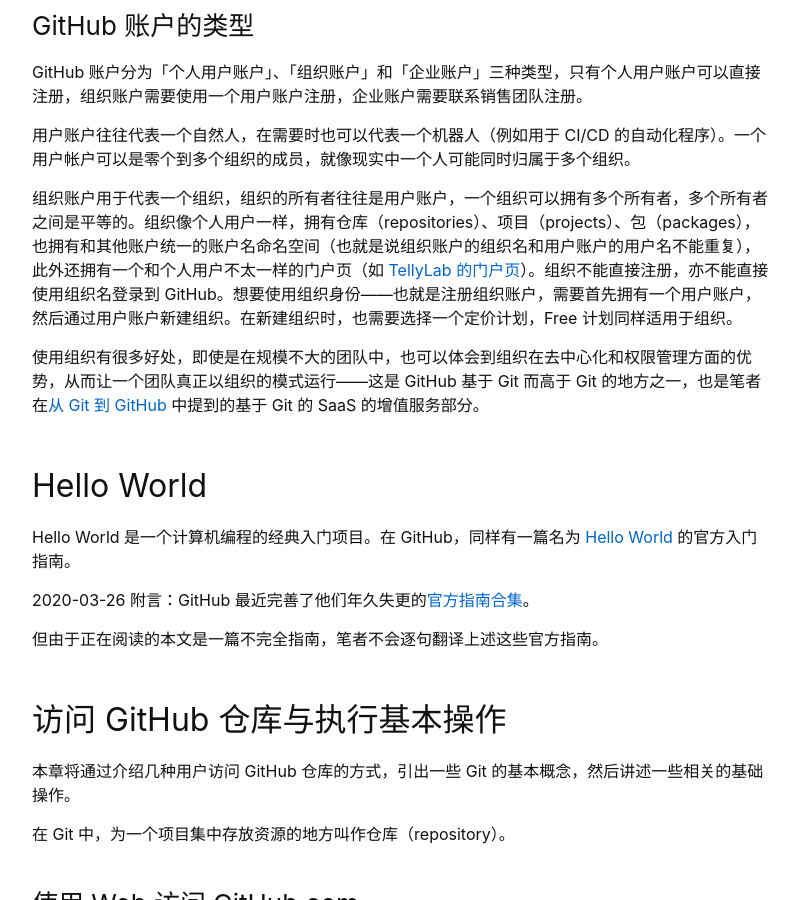
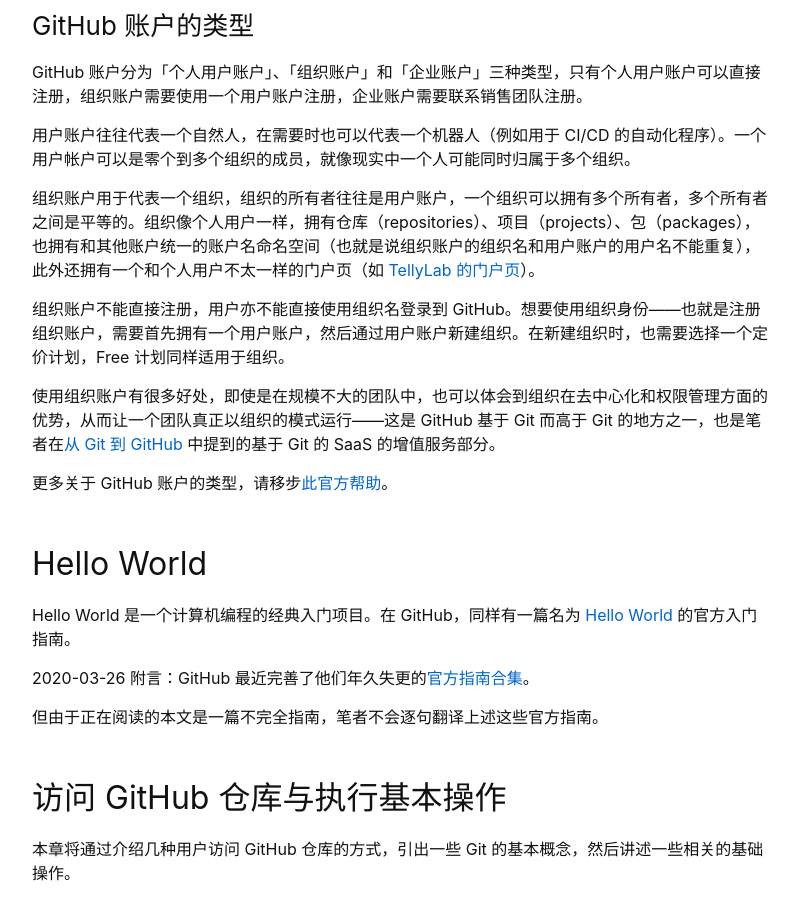
Before and after one commit to TellyLab/tellylab.com, a Jekyll site: the page built from _posts/2019-11-12-github-guide.md, in a window 1280 px wide and 900 px high, scrolled down 659 px. Shown: the whole window, without its empty margins (238-1037 px from the left). Built offline with Jekyll 4.4.1, drawn with Linux system fonts in a browser that asks for light colours; our own code applies the rules of GitHub Pages for plain Markdown files; some of the changed text lies outside the part shown.

Commit message:
Update post github-guide

```diff
--- a/_posts/2019-11-12-github-guide.md
+++ b/_posts/2019-11-12-github-guide.md
@@ -24,9 +24,13 @@
 
 用户账户往往代表一个自然人，在需要时也可以代表一个机器人（例如用于 CI/CD 的自动化程序）。一个用户帐户可以是零个到多个组织的成员，就像现实中一个人可能同时归属于多个组织。
 
-组织账户用于代表一个组织，组织的所有者往往是用户账户，一个组织可以拥有多个所有者，多个所有者之间是平等的。组织像个人用户一样，拥有仓库（repositories）、项目（projects）、包（packages），也拥有和其他账户统一的账户名命名空间（也就是说组织账户的组织名和用户账户的用户名不能重复），此外还拥有一个和个人用户不太一样的门户页（如 [TellyLab 的门户页](https://github.com/TellyLab)）。组织不能直接注册，亦不能直接使用组织名登录到 GitHub。想要使用组织身份——也就是注册组织账户，需要首先拥有一个用户账户，然后通过用户账户新建组织。在新建组织时，也需要选择一个定价计划，Free 计划同样适用于组织。
+组织账户用于代表一个组织，组织的所有者往往是用户账户，一个组织可以拥有多个所有者，多个所有者之间是平等的。组织像个人用户一样，拥有仓库（repositories）、项目（projects）、包（packages），也拥有和其他账户统一的账户名命名空间（也就是说组织账户的组织名和用户账户的用户名不能重复），此外还拥有一个和个人用户不太一样的门户页（如 [TellyLab 的门户页](https://github.com/TellyLab)）。
 
-使用组织有很多好处，即使是在规模不大的团队中，也可以体会到组织在去中心化和权限管理方面的优势，从而让一个团队真正以组织的模式运行——这是 GitHub 基于 Git 而高于 Git 的地方之一，也是笔者在[从 Git 到 GitHub](/from-git-to-github) 中提到的基于 Git 的 SaaS 的增值服务部分。
+组织账户不能直接注册，用户亦不能直接使用组织名登录到 GitHub。想要使用组织身份——也就是注册组织账户，需要首先拥有一个用户账户，然后通过用户账户新建组织。在新建组织时，也需要选择一个定价计划，Free 计划同样适用于组织。
+
+使用组织账户有很多好处，即使是在规模不大的团队中，也可以体会到组织在去中心化和权限管理方面的优势，从而让一个团队真正以组织的模式运行——这是 GitHub 基于 Git 而高于 Git 的地方之一，也是笔者在[从 Git 到 GitHub](/from-git-to-github) 中提到的基于 Git 的 SaaS 的增值服务部分。
+
+更多关于 GitHub 账户的类型，请移步[此官方帮助](https://help.github.com/en/github/getting-started-with-github/types-of-github-accounts)。
 
 ## Hello World
 
@@ -428,9 +432,9 @@
 
 签名的意义在于被验证，GitHub 使用 OpenPGP 库和用户添加到其 GitHub 账户的公钥验证用户在本地签名的 commit。将 GPG 公钥添加到 GitHub 账户可将公钥和账户关联，从而实现 GitHub 对 commit 签名的自动验证并在 GitHub.com 上显示签名状态。
 
-关于如何将 GPG 公钥添加到 GitHub 账户请移步[该 GitHub 官方帮助](https://help.github.com/en/github/authenticating-to-github/adding-a-new-gpg-key-to-your-github-account)。
+关于如何将 GPG 公钥添加到 GitHub 账户请移步[此官方帮助](https://help.github.com/en/github/authenticating-to-github/adding-a-new-gpg-key-to-your-github-account)。
 
-更多关于 commit 签名验证请移步[该 GitHub 官方帮助](https://help.github.com/en/github/authenticating-to-github/about-commit-signature-verification)。
+更多关于 commit 签名验证请移步[此官方帮助](https://help.github.com/en/github/authenticating-to-github/about-commit-signature-verification)。
 
 #### 关于在 GitHub.com 上创建的 Commit
 
```
